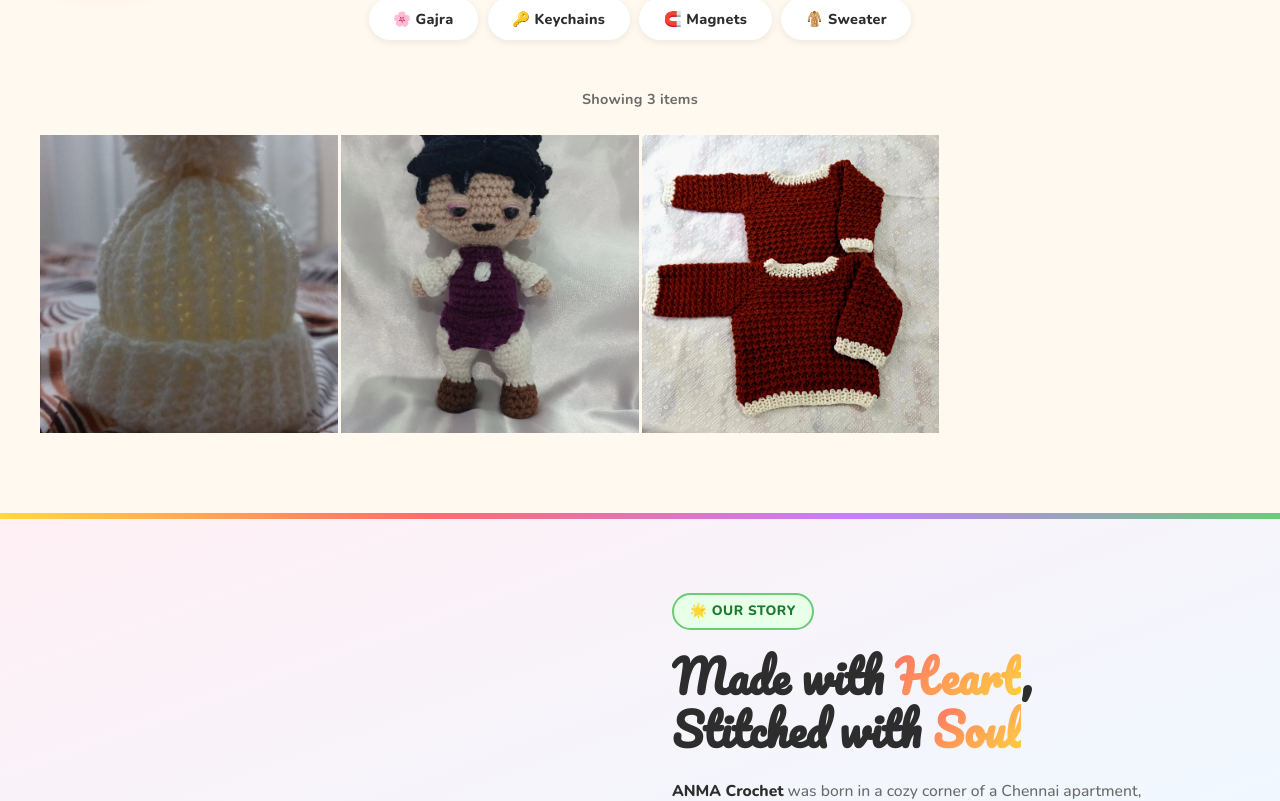
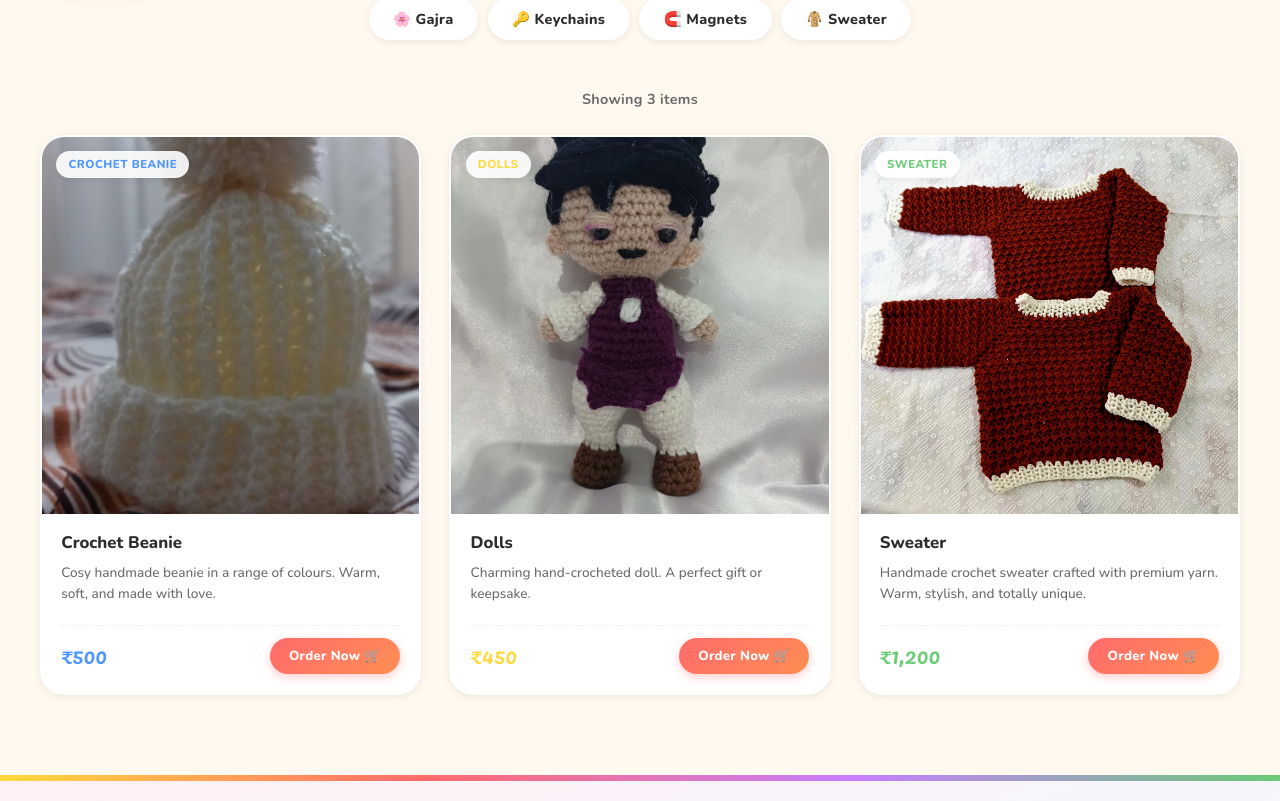
Before and after one commit to AjithAdithya/Anma, a React (Vite) app: page / in a window 1280 px wide. Shown: the part 1159-1960 px from the top of the page. Built offline with nearby package versions, Linux system fonts and the light colour scheme.

Commit message:
insta grid change

```diff
--- a/src/components/ProductCard.jsx
+++ b/src/components/ProductCard.jsx
@@ -2,22 +2,40 @@ import React from 'react'
 import '../styles/ProductCard.css'
 
 export default function ProductCard({ product, onSelect }) {
-  const { name, category, price, accentColor, image } = product
+  const { name, category, price, description, accentColor, image } = product
 
   return (
-    <button
-      className="photo-tile"
-      onClick={() => onSelect(product)}
-      aria-label={`${category} — ₹${price.toLocaleString('en-IN')}`}
-    >
-      {image
-        ? <img src={image} alt={name} className="photo-tile__img" loading="lazy" decoding="async" />
-        : <div className="photo-tile__placeholder">🧶</div>
-      }
-      <div className="photo-tile__overlay">
-        <span className="photo-tile__overlay-cat">{category}</span>
-        <span className="photo-tile__overlay-price">₹{price.toLocaleString('en-IN')}</span>
+    <article className="product-card" onClick={() => onSelect(product)}>
+      {/* Category badge */}
+      <span className="product-card__badge" style={{ color: accentColor }}>
+        {category}
+      </span>
+
+      {/* Product image */}
+      <div className="product-card__image" aria-label={name}>
+        {image
+          ? <img src={image} alt={name} className="product-card__img" loading="lazy" decoding="async" />
+          : <span className="product-card__img-placeholder">🧶</span>
+        }
       </div>
-    </button>
+
+      {/* Card body */}
+      <div className="product-card__body">
+        <h3 className="product-card__name">{name}</h3>
+        <p className="product-card__desc">{description}</p>
+
+        <div className="product-card__footer">
+          <span className="product-card__price" style={{ color: accentColor }}>
+            ₹{price.toLocaleString('en-IN')}
+          </span>
+          <button
+            className="product-card__btn"
+            onClick={(e) => { e.stopPropagation(); onSelect(product) }}
+          >
+            Order Now 🛒
+          </button>
+        </div>
+      </div>
+    </article>
   )
 }
--- a/src/components/ProductModal.jsx
+++ b/src/components/ProductModal.jsx
@@ -3,8 +3,15 @@ import '../styles/ProductModal.css'
 
 const INSTAGRAM_DM_URL = 'https://ig.me/m/_anma_crochet'
 
+const INSTA_SVG = (
+  <svg className="modal__insta-icon" viewBox="0 0 24 24" fill="currentColor">
+    <path d="M12 2.163c3.204 0 3.584.012 4.85.07 3.252.148 4.771 1.691 4.919 4.919.058 1.265.069 1.645.069 4.849 0 3.205-.012 3.584-.069 4.849-.149 3.225-1.664 4.771-4.919 4.919-1.266.058-1.644.07-4.85.07-3.204 0-3.584-.012-4.849-.07-3.26-.149-4.771-1.699-4.919-4.92-.058-1.265-.07-1.644-.07-4.849 0-3.204.013-3.583.07-4.849.149-3.227 1.664-4.771 4.919-4.919 1.266-.057 1.645-.069 4.849-.069zM12 0C8.741 0 8.333.014 7.053.072 2.695.272.273 2.69.073 7.052.014 8.333 0 8.741 0 12c0 3.259.014 3.668.072 4.948.2 4.358 2.618 6.78 6.98 6.98C8.333 23.986 8.741 24 12 24c3.259 0 3.668-.014 4.948-.072 4.354-.2 6.782-2.618 6.979-6.98.059-1.28.073-1.689.073-4.948 0-3.259-.014-3.667-.072-4.947-.196-4.354-2.617-6.78-6.979-6.98C15.668.014 15.259 0 12 0zm0 5.838a6.162 6.162 0 100 12.324 6.162 6.162 0 000-12.324zM12 16a4 4 0 110-8 4 4 0 010 8zm6.406-11.845a1.44 1.44 0 100 2.881 1.44 1.44 0 000-2.881z"/>
+  </svg>
+)
+
 export default function ProductModal({ product, onClose }) {
   const [copied, setCopied] = useState(false)
+  const [dmCopied, setDmCopied] = useState(false)
 
   useEffect(() => {
     const onKey = (e) => { if (e.key === 'Escape') onClose() }
@@ -33,6 +40,29 @@ export default function ProductModal({ product, onClose }) {
     setTimeout(() => setCopied(false), 2200)
   }
 
+  const handleDM = async () => {
+    const message =
+      `Hi! I'm interested in ordering this item from your crochet shop 🧶\n\n` +
+      `Category: ${product.category}\n` +
+      `Price: ₹${product.price.toLocaleString('en-IN')}\n` +
+      `Link: ${shareLink}\n\n` +
+      `Could you share more details on availability? Thank you! 😊`
+
+    try {
+      await navigator.clipboard.writeText(message)
+    } catch {
+      const el = document.createElement('textarea')
+      el.value = message
+      document.body.appendChild(el)
+      el.select()
+      document.execCommand('copy')
+      document.body.removeChild(el)
+    }
+    setDmCopied(true)
+    setTimeout(() => setDmCopied(false), 4000)
+    window.open(INSTAGRAM_DM_URL, '_blank', 'noopener,noreferrer')
+  }
+
   return (
     <div className="modal-backdrop" onClick={onClose} role="dialog" aria-modal="true">
       <div className="modal" onClick={(e) => e.stopPropagation()}>
@@ -59,17 +89,15 @@ export default function ProductModal({ product, onClose }) {
           <p className="modal__desc">{product.description}</p>
 
           <div className="modal__actions">
-            <a
-              className="modal__btn modal__btn--dm"
-              href={INSTAGRAM_DM_URL}
-              target="_blank"
-              rel="noopener noreferrer"
-            >
-              <svg className="modal__insta-icon" viewBox="0 0 24 24" fill="currentColor">
-                <path d="M12 2.163c3.204 0 3.584.012 4.85.07 3.252.148 4.771 1.691 4.919 4.919.058 1.265.069 1.645.069 4.849 0 3.205-.012 3.584-.069 4.849-.149 3.225-1.664 4.771-4.919 4.919-1.266.058-1.644.07-4.85.07-3.204 0-3.584-.012-4.849-.07-3.26-.149-4.771-1.699-4.919-4.92-.058-1.265-.07-1.644-.07-4.849 0-3.204.013-3.583.07-4.849.149-3.227 1.664-4.771 4.919-4.919 1.266-.057 1.645-.069 4.849-.069zM12 0C8.741 0 8.333.014 7.053.072 2.695.272.273 2.69.073 7.052.014 8.333 0 8.741 0 12c0 3.259.014 3.668.072 4.948.2 4.358 2.618 6.78 6.98 6.98C8.333 23.986 8.741 24 12 24c3.259 0 3.668-.014 4.948-.072 4.354-.2 6.782-2.618 6.979-6.98.059-1.28.073-1.689.073-4.948 0-3.259-.014-3.667-.072-4.947-.196-4.354-2.617-6.78-6.979-6.98C15.668.014 15.259 0 12 0zm0 5.838a6.162 6.162 0 100 12.324 6.162 6.162 0 000-12.324zM12 16a4 4 0 110-8 4 4 0 010 8zm6.406-11.845a1.44 1.44 0 100 2.881 1.44 1.44 0 000-2.881z"/>
-              </svg>
+            <button className="modal__btn modal__btn--dm" onClick={handleDM}>
+              {INSTA_SVG}
               Order via Instagram DM
-            </a>
+            </button>
+            {dmCopied && (
+              <p className="modal__dm-hint">
+                📋 Message copied! Just paste it when the DM opens.
+              </p>
+            )}
             <button className="modal__btn modal__btn--share" onClick={handleCopy}>
               {copied ? '✅ Link Copied!' : '🔗 Copy Shareable Link'}
             </button>
--- a/src/styles/Catalogue.css
+++ b/src/styles/Catalogue.css
@@ -151,13 +151,13 @@
   color: #28a745;
 }
 
-/* Photo grid — Instagram-style */
+/* Product grid */
 .catalogue__grid {
   max-width: 1200px;
   margin: 0 auto;
   display: grid;
-  grid-template-columns: repeat(4, 1fr);
-  gap: 3px;
+  grid-template-columns: repeat(3, 1fr);
+  gap: 1.75rem;
 }
 
 /* Empty state */
@@ -192,7 +192,8 @@
 /* ===== RESPONSIVE ===== */
 @media (max-width: 960px) {
   .catalogue__grid {
-    grid-template-columns: repeat(3, 1fr);
+    grid-template-columns: repeat(2, 1fr);
+    gap: 1.25rem;
   }
 }
 
@@ -202,8 +203,8 @@
   }
 
   .catalogue__grid {
-    grid-template-columns: repeat(2, 1fr);
-    gap: 2px;
+    grid-template-columns: 1fr;
+    gap: 1rem;
   }
 
   .catalogue__filter-btn {
--- a/src/styles/ProductCard.css
+++ b/src/styles/ProductCard.css
@@ -1,73 +1,134 @@
-/* ===== PHOTO TILE ===== */
-.photo-tile {
+/* ===== PRODUCT CARD ===== */
+.product-card {
+  background: var(--white);
+  border-radius: var(--radius-lg);
+  overflow: hidden;
+  box-shadow: var(--shadow-sm);
+  transition: var(--transition);
+  display: flex;
+  flex-direction: column;
   position: relative;
-  aspect-ratio: 1 / 1;
-  overflow: hidden;
+  border: 2px solid transparent;
   cursor: pointer;
-  border: none;
-  padding: 0;
-  background: var(--light-gray);
-  display: block;
-  width: 100%;
 }
 
-.photo-tile:focus-visible {
-  outline: 3px solid var(--coral);
-  outline-offset: 2px;
-  z-index: 1;
+.product-card:hover {
+  transform: translateY(-8px) rotate(0.5deg) scale(1.02);
+  box-shadow: var(--shadow-lg);
+  border-color: var(--light-gray);
 }
 
-.photo-tile__img {
+/* Category badge */
+.product-card__badge {
+  position: absolute;
+  top: 0.9rem;
+  left: 0.9rem;
+  z-index: 2;
+  background: rgba(255, 255, 255, 0.9);
+  backdrop-filter: blur(6px);
+  padding: 0.25rem 0.75rem;
+  border-radius: var(--radius-xl);
+  font-size: 0.72rem;
+  font-weight: 800;
+  color: var(--dark);
+  letter-spacing: 0.5px;
+  text-transform: uppercase;
+  box-shadow: var(--shadow-sm);
+}
+
+/* Image area */
+.product-card__image {
+  width: 100%;
+  aspect-ratio: 1 / 1;
+  position: relative;
+  overflow: hidden;
+  background: #f5f5f5;
+}
+
+.product-card__img {
   width: 100%;
   height: 100%;
   object-fit: cover;
   display: block;
-  transition: transform 0.4s ease;
+  transition: transform 0.4s cubic-bezier(0.4, 0, 0.2, 1);
 }
 
-.photo-tile:hover .photo-tile__img {
-  transform: scale(1.06);
+.product-card:hover .product-card__img {
+  transform: scale(1.08);
 }
 
-.photo-tile__placeholder {
+.product-card__img-placeholder {
   width: 100%;
   height: 100%;
   display: flex;
   align-items: center;
   justify-content: center;
-  font-size: 3rem;
-  background: var(--off-white);
+  font-size: 4.5rem;
 }
 
-/* Hover overlay */
-.photo-tile__overlay {
-  position: absolute;
-  inset: 0;
-  background: linear-gradient(to top, rgba(0, 0, 0, 0.68) 0%, transparent 55%);
+/* Body */
+.product-card__body {
+  padding: 1.1rem 1.2rem 1.2rem;
   display: flex;
   flex-direction: column;
-  justify-content: flex-end;
-  padding: 0.8rem;
-  opacity: 0;
-  transition: opacity 0.28s ease;
-  gap: 0.1rem;
+  gap: 0.5rem;
+  flex: 1;
 }
 
-.photo-tile:hover .photo-tile__overlay,
-.photo-tile:focus-visible .photo-tile__overlay {
-  opacity: 1;
+.product-card__name {
+  font-size: 1.05rem;
+  font-weight: 800;
+  color: var(--dark);
+  line-height: 1.3;
 }
 
-.photo-tile__overlay-cat {
-  font-size: 0.68rem;
-  font-weight: 800;
-  text-transform: uppercase;
-  letter-spacing: 0.9px;
-  color: rgba(255, 255, 255, 0.78);
+.product-card__desc {
+  font-size: 0.85rem;
+  color: var(--gray);
+  line-height: 1.6;
+  font-weight: 500;
+  flex: 1;
 }
 
-.photo-tile__overlay-price {
+/* Footer: price + button */
+.product-card__footer {
+  display: flex;
+  align-items: center;
+  justify-content: space-between;
+  gap: 0.5rem;
+  margin-top: 0.75rem;
+  padding-top: 0.75rem;
+  border-top: 1.5px dashed var(--light-gray);
+}
+
+.product-card__price {
   font-family: var(--font-heading);
-  font-size: 1.05rem;
-  color: #fff;
+  font-size: 1.35rem;
+  color: var(--dark);
+  line-height: 1;
 }
+
+.product-card__btn {
+  background: linear-gradient(135deg, var(--coral), #FF8E53);
+  color: var(--white);
+  border: none;
+  padding: 0.55rem 1.2rem;
+  border-radius: var(--radius-xl);
+  font-family: var(--font-body);
+  font-size: 0.82rem;
+  font-weight: 800;
+  cursor: pointer;
+  transition: var(--transition);
+  box-shadow: 0 3px 10px rgba(255, 107, 107, 0.35);
+  white-space: nowrap;
+  letter-spacing: 0.3px;
+}
+
+.product-card__btn:hover {
+  transform: translateY(-2px) scale(1.05);
+  box-shadow: 0 6px 18px rgba(255, 107, 107, 0.48);
+}
+
+.product-card__btn:active {
+  transform: scale(0.97);
+}
```
